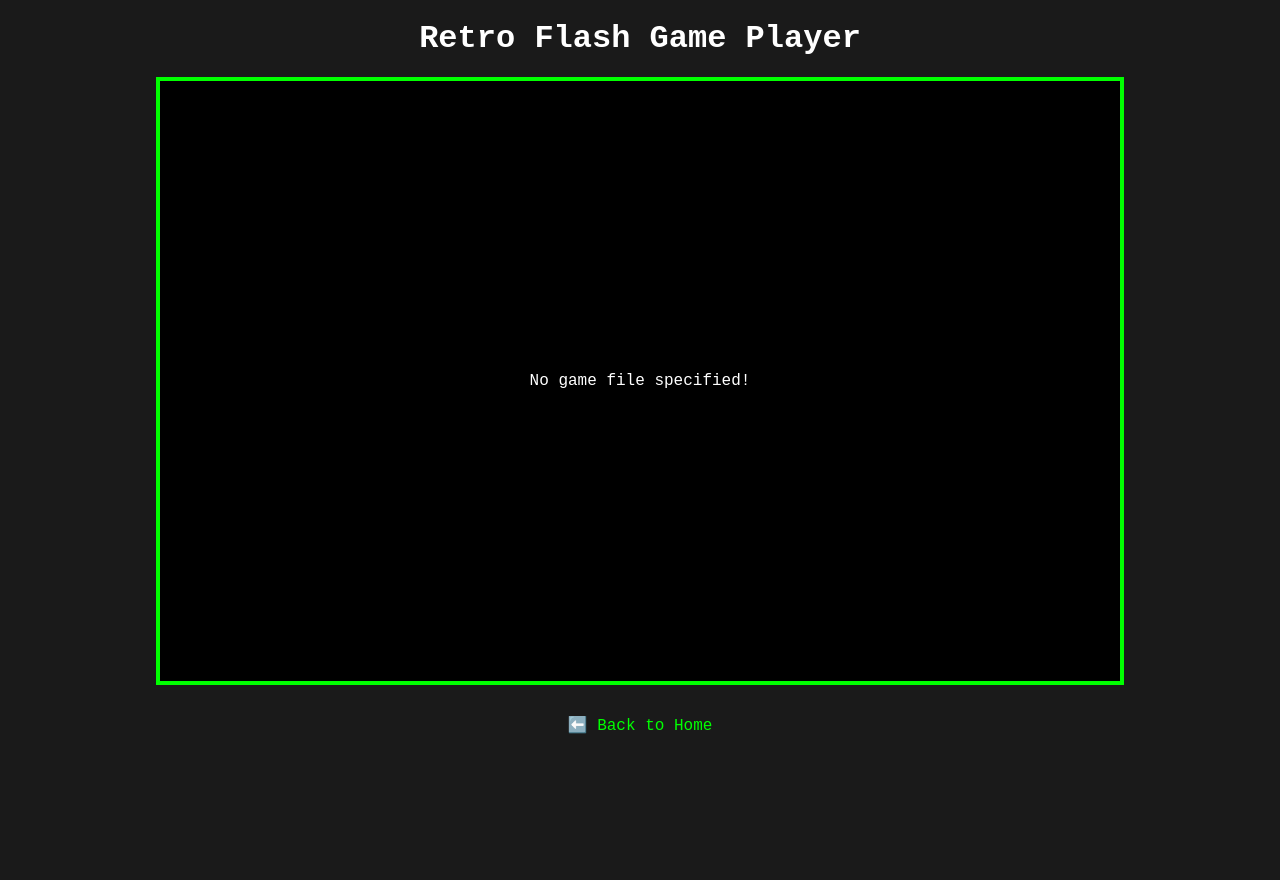
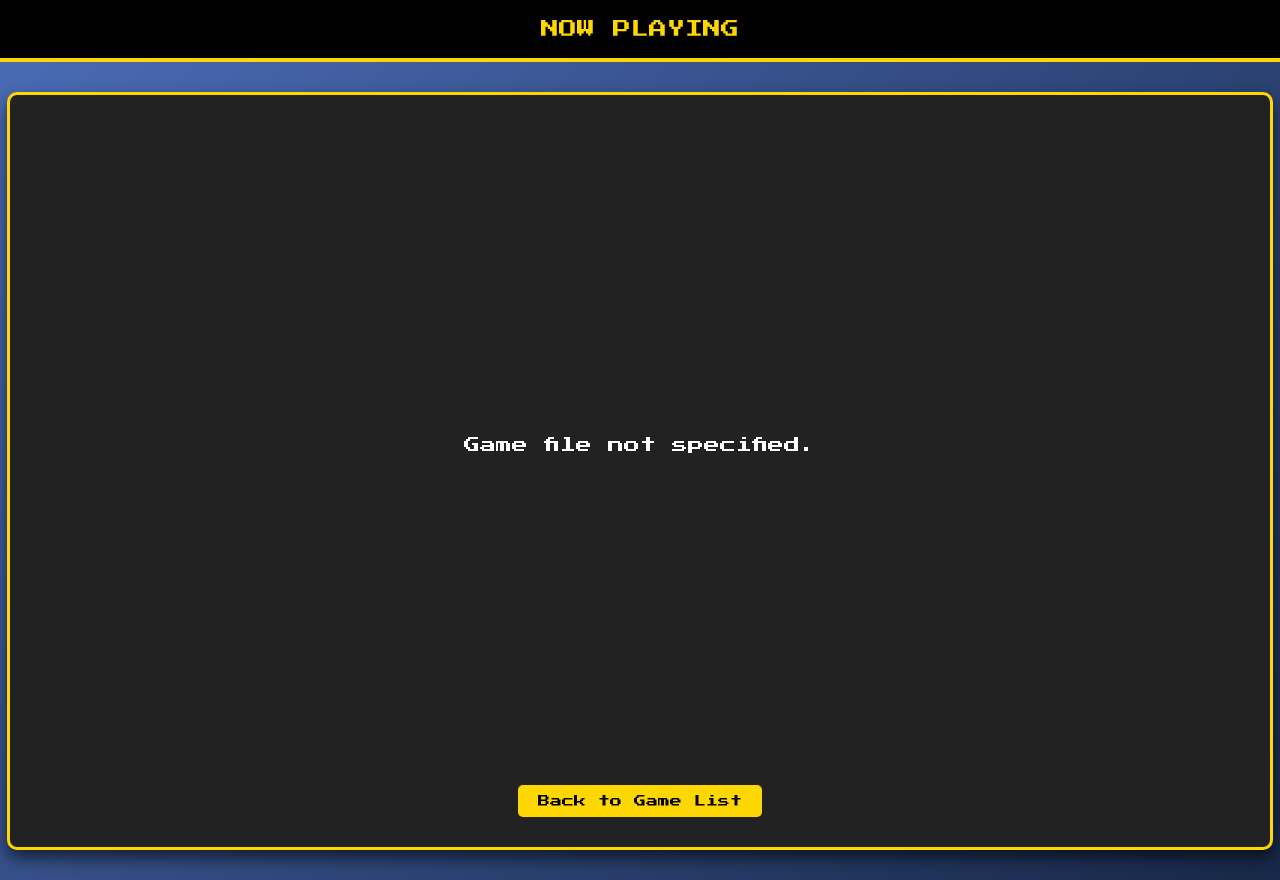
Before and after one commit to ThrowAwaySDXR11/Computer-Science, a plain HTML site: page game.html in a window 1280 px wide. Before the commit the page ends 800 px from the top, so only its background shows below. Drawn offline with Linux system fonts and the light colour scheme.

Commit message:
Update game.html

```diff
--- a/game.html
+++ b/game.html
@@ -1,64 +1,96 @@
 <!DOCTYPE html>
 <html lang="en">
 <head>
-  <meta charset="UTF-8">
-  <meta name="viewport" content="width=device-width, initial-scale=1.0">
-  <title>Play Flash Game</title>
+  <meta charset="UTF-8" />
+  <meta name="viewport" content="width=device-width, initial-scale=1.0" />
+  <title>Now Loading...</title>
+  <link href="https://fonts.googleapis.com/css2?family=Press+Start+2P&display=swap" rel="stylesheet">
   <style>
     body {
-      background-color: #1a1a1a;
-      color: #fff;
-      font-family: 'Courier New', monospace;
-      display: flex;
-      flex-direction: column;
-      align-items: center;
+      font-family: 'Press Start 2P', cursive;
+      background: linear-gradient(135deg, #4b6cb7, #182848);
       margin: 0;
       padding: 0;
+      text-align: center;
+      color: #fff;
     }
-    h1 {
-      margin: 20px;
-      font-size: 2em;
+
+    header {
+      background-color: #000;
+      color: #FFD700;
+      padding: 20px;
+      border-bottom: 4px solid #FFD700;
+      font-size: 18px;
     }
-    #game-container {
-      width: 960px;
-      height: 600px;
-      background-color: #000;
+
+    .game-container {
+      margin: 30px auto;
+      padding: 30px;
+      background-color: #222;
+      width: 95%;
+      max-width: 1200px;
+      border-radius: 10px;
+      box-shadow: 0 8px 16px rgba(0, 0, 0, 0.6);
+      border: 3px solid #FFD700;
+    }
+
+    #game {
+      width: 100%;
+      height: 80vh; /* 80% of screen height */
       display: flex;
+      align-items: center;
       justify-content: center;
-      align-items: center;
-      border: 4px solid #00ff00;
-      margin-bottom: 20px;
     }
-    a {
-      color: #00ff00;
+
+    #game ruffle-player {
+      width: 100%;
+      height: 100%;
+    }
+
+    .back-button {
+      display: inline-block;
+      margin-top: 20px;
+      padding: 10px 20px;
+      background-color: #FFD700;
+      color: #000;
       text-decoration: none;
-      margin-top: 10px;
+      border-radius: 5px;
+      font-size: 12px;
+    }
+
+    .back-button:hover {
+      background-color: #fff700;
     }
   </style>
 </head>
 <body>
 
-  <h1>Retro Flash Game Player</h1>
-  <div id="game-container">
-    <p>Loading game...</p>
+  <header>
+    NOW PLAYING
+  </header>
+
+  <div class="game-container">
+    <div id="game"></div>
+    <a class="back-button" href="index.html">Back to Game List</a>
   </div>
 
-  <a href="index.html">⬅️ Back to Home</a>
+  <!-- Load Ruffle -->
+  <script src="https://unpkg.com/@ruffle-rs/ruffle"></script>
 
-  <script src="https://unpkg.com/@ruffle-rs/ruffle"></script>
   <script>
+    // Grab game file from URL
     const urlParams = new URLSearchParams(window.location.search);
-    const swfUrl = urlParams.get('file');
-    if (swfUrl) {
+    const file = urlParams.get('file');
+
+    if (file) {
+      document.title = file.split('.')[0] + " - Now Playing";
       const ruffle = window.RufflePlayer.newest();
+      const container = document.getElementById("game");
       const player = ruffle.createPlayer();
-      document.getElementById("game-container").innerHTML = "";
-      document.getElementById("game-container").appendChild(player);
-      player.style.width = "100%";
-      player.style.height = "100%";
-      player.load(swfUrl);
+      container.appendChild(player);
+      player.load(file); // Load SWF file
     } else {
-      document.getElementById("game-container").innerHTML = "<p>No game file specified!</p>";
+      document.getElementById('game').innerHTML = "<p>Game file not specified.</p>";
     }
   </script>
 
```
